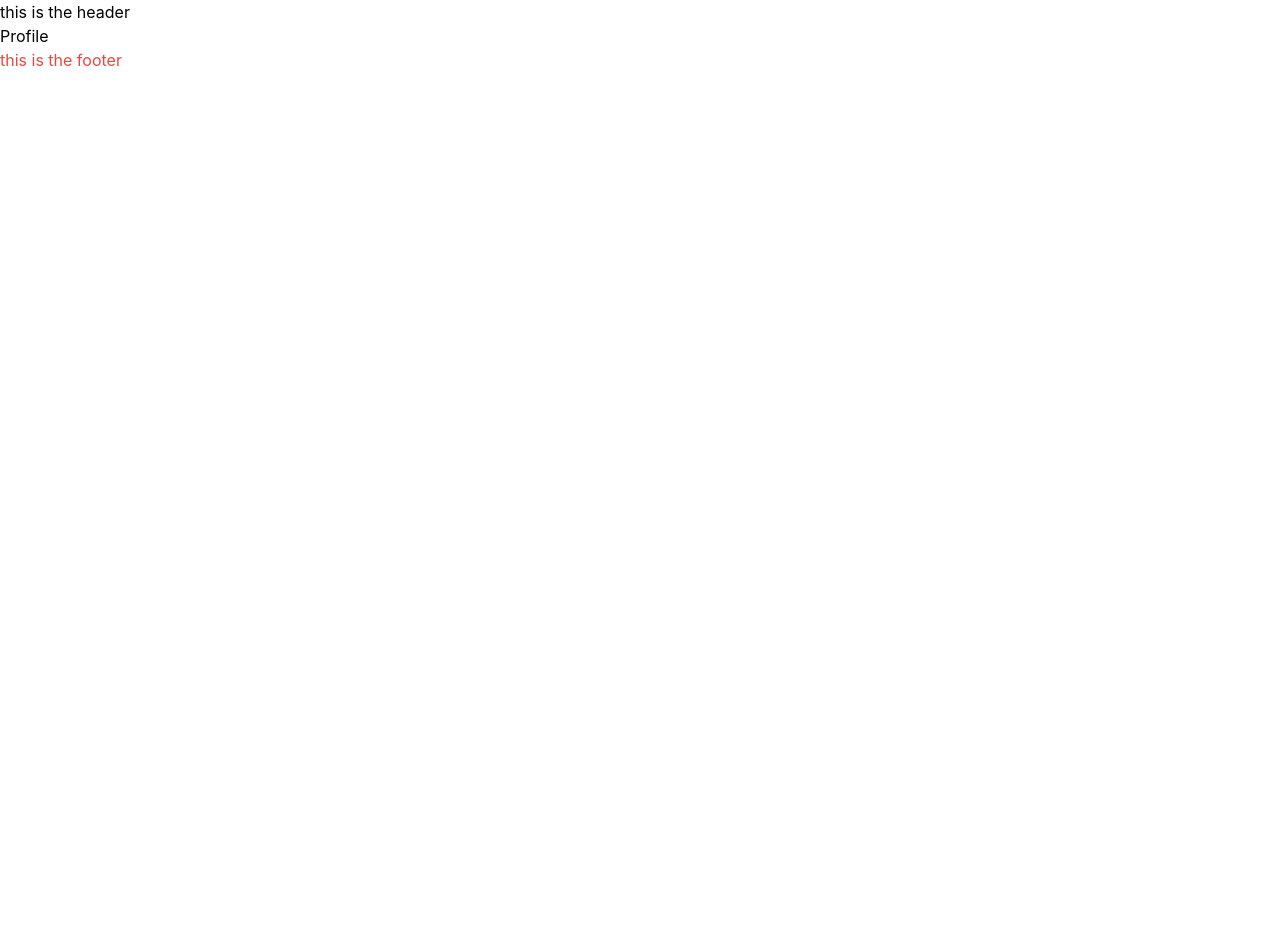
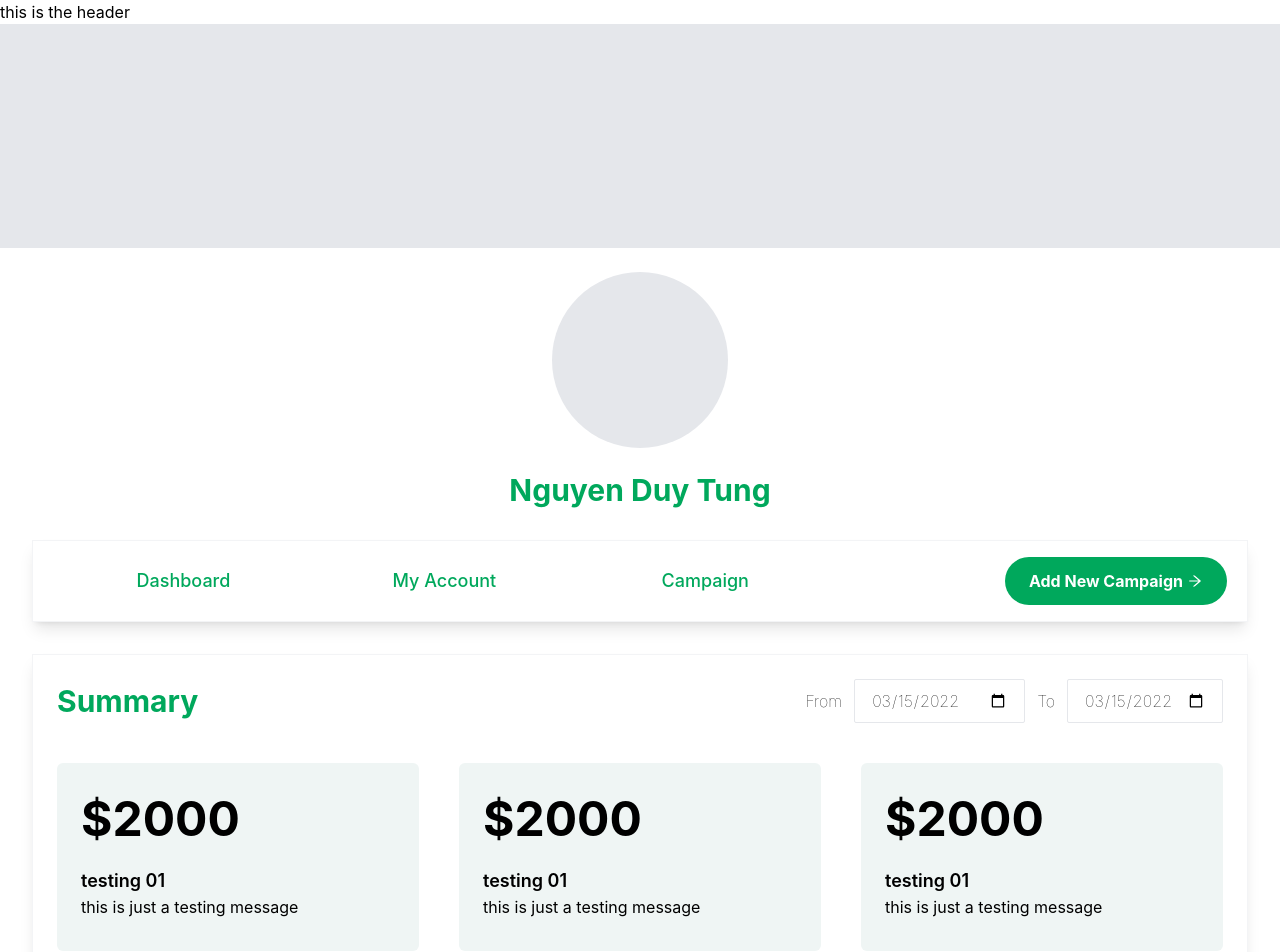
Before and after one commit to nduytung/do-an-chuyen-nganh, a React (Create React App) app: page /profile in a window 1280 px wide. Shown: the top 952 px of the page. Before the commit the page ends 800 px from the top, so only its background shows below. Built offline with nearby package versions, Linux system fonts and the light colour scheme.

Commit message:
adding user info screen

```diff
--- a/package.json
+++ b/package.json
@@ -15,6 +15,7 @@
     "@types/react-redux": "^7.1.23",
     "antd": "^4.19.2",
     "dotenv": "^16.0.0",
+    "moment": "^2.29.3",
     "react": "^17.0.2",
     "react-dom": "^17.0.2",
     "react-icons": "^4.3.1",
--- a/src/components/ProjectDetail/PrimaryBtn.tsx
+++ b/src/components/ProjectDetail/PrimaryBtn.tsx
@@ -8,11 +8,10 @@ type PrimaryBtn = {
 const PrimaryBtn = ({ callback, children, classname = null }: PrimaryBtn) => {
   return (
     <button
-      className={`${classname} flex items-center justify-between bg-[#00a85c] rounded-full text-white px-6 py-3 font-bold`}
+      className={`${classname} gap-1 flex items-center justify-between bg-[#00a85c] rounded-full text-white px-6 py-3 font-bold`}
       onClick={callback}
     >
-      {children}
-      <AiOutlineArrowRight className="text-white" />
+      {children} <AiOutlineArrowRight className="text-white" />
     </button>
   );
 };
--- a/src/components/WhiteBtn.tsx
+++ b/src/components/WhiteBtn.tsx
@@ -10,11 +10,11 @@ type PrimaryBtn = {
 const WhiteBtn = ({ classname, callback, children }: PrimaryBtn) => {
   return (
     <button
-      className={`${classname} flex border-white border items-center justify-between bg-[#00a85c] rounded-full text-white px-6 py-3 font-bold`}
+      className={`${classname} gap-1 flex border-[#00a85c] border items-center justify-between text-[#00a85c] rounded-full hover:bg-[#00a85c] hover:text-white px-6 py-3 font-bold`}
       onClick={callback}
     >
       {children}
-      <AiOutlineArrowRight className="text-white" />
+      <AiOutlineArrowRight />
     </button>
   );
 };
--- a/src/pages/Landing.tsx
+++ b/src/pages/Landing.tsx
@@ -210,6 +210,22 @@ const Landing = () => {
           </div>
         </section>
       </PageContainer>
+
+      <section className="bg-[#eff5f4] py-24">
+        <PageContainer classname="grid grid-cols-2">
+          <div>
+            <SectionTitle subHeader="join to us" header="not a member yet?" />
+            <p className="text-base text-gray-400 mb-6">
+              Join us! Our members can access savings of up to 50% and earn Trip
+              Coins while booking.{" "}
+            </p>
+            <div className="flex justify-start items-center gap-8">
+              <PrimaryBtn callback={() => {}}>Sign in</PrimaryBtn>
+              <WhiteBtn callback={() => {}}>Register</WhiteBtn>
+            </div>
+          </div>
+        </PageContainer>
+      </section>
     </main>
   );
 };
--- a/src/pages/Profile.tsx
+++ b/src/pages/Profile.tsx
@@ -1,7 +1,176 @@
+import moment from "moment";
 import React from "react";
+import PrimaryBtn from "../components/ProjectDetail/PrimaryBtn";
+import PageContainer from "../layouts/PageContainer";
 
+const SummaryBox = ({
+  money,
+  title,
+  desc,
+}: {
+  money: number;
+  title: string;
+  desc: string;
+}) => {
+  return (
+    <article className="py-8 px-6 rounded-md my-10 cursor-pointer bg-[#eff5f4] hover:bg-[#00a85c] hover:text-white">
+      <h2 className="text-5xl font-bold ">${money}</h2>
+      <p className="text-lg font-semibold mt-6">{title}</p>
+      <p>{desc}</p>
+    </article>
+  );
+};
 const Profile = () => {
-  return <div>Profile</div>;
+  return (
+    <main>
+      <div className="bg-gray-200 h-56 w-full"></div>
+      <PageContainer>
+        <div className="bg-gray-200 rounded-full h-44 w-44 mx-auto my-6"></div>
+        <h1 className="text-3xl font-bold text-[#00a85c] text-center">
+          Nguyen Duy Tung
+        </h1>
+
+        <section className="bg-white shadow-lg py-4 px-5 my-8 border border-gray-100">
+          <div className="flex justify-between items-center">
+            <div className="grid grid-cols-3 w-2/3">
+              <button className="text-lg font-medium text-[#00a85c]">
+                Dashboard
+              </button>
+              <button className="text-lg font-medium text-[#00a85c]">
+                My Account
+              </button>
+              <button className="text-lg font-medium text-[#00a85c]">
+                Campaign
+              </button>
+            </div>
+            <PrimaryBtn callback={() => {}}>Add New Campaign</PrimaryBtn>
+          </div>
+        </section>
+
+        {/* summary section */}
+        <section className="border border-gray-100 shadow-lg p-6">
+          <div className="flex justify-between items-center">
+            <h2 className="text-[#00a85c] font-bold text-3xl">Summary</h2>
+            <div className="flex gap-3 font-thin items-center">
+              <p>From</p>
+              <input
+                type="date"
+                value={moment(new Date()).format("YYYY-MM-DD")}
+                className="border border-gray-200 rounded-sm py-2 px-4 focus:outline-none"
+              />
+              <p>To</p>
+              <input
+                value={moment(new Date()).format("YYYY-MM-DD")}
+                type="date"
+                max={moment(new Date()).format("YYYY-MM-DD")}
+                className="border border-gray-200 rounded-sm py-2 px-4 focus:outline-none"
+              />
+            </div>
+          </div>
+
+          <div className="grid grid-cols-3 gap-10">
+            <SummaryBox
+              title="testing 01"
+              money={2000}
+              desc="this is just a testing message"
+            />
+            <SummaryBox
+              title="testing 01"
+              money={2000}
+              desc="this is just a testing message"
+            />
+            <SummaryBox
+              title="testing 01"
+              money={2000}
+              desc="this is just a testing message"
+            />
+          </div>
+        </section>
+
+        {/* combine info section */}
+        <section className="grid grid-cols-12 gap-8 my-12">
+          <main className="col-span-6 border border-gray-100 shadow-md p-6">
+            <h2 className="text-[#00a85c] text-2xl font-bold">My Campaign</h2>
+            <hr className="my-4" />
+            <p className="text-lg font-light">
+              : ( It looks like you don't have any campaign yet
+            </p>
+          </main>
+          <main className="col-span-6 grid gap-10">
+            <div className="border border-gray-100 shadow-md p-6">
+              <h2 className="text-[#00a85c] text-2xl font-bold">My Balance</h2>
+              <hr className="my-4" />
+              <p className="text-lg font-light">Current balance: $0000</p>
+            </div>
+            <div className="border border-gray-100 shadow-md p-6">
+              <h2 className="text-[#00a85c] text-2xl font-bold">
+                My Information
+              </h2>
+              <hr className="my-4" />
+              <div className="grid grid-cols-4 items-center gap-4 my-3">
+                <p className="text-lg font-semibold col-span-1">Username: </p>
+                <input
+                  type="text"
+                  name=""
+                  id=""
+                  value="nduytung"
+                  className="col-span-3 border border-gray-300 rounded-md py-2 px-4 w-full focus:outline-none"
+                />
+              </div>
+              <div className="grid grid-cols-4 items-center gap-4 my-3">
+                <p className="text-lg font-semibold col-span-1">Fullname: </p>
+                <input
+                  type="text"
+                  name=""
+                  id=""
+                  value="nduytung"
+                  className="col-span-3 border border-gray-300 rounded-md py-2 px-4 w-full focus:outline-none"
+                />
+              </div>
+              <div className="grid grid-cols-4 items-center gap-4 my-3">
+                <p className="text-lg font-semibold col-span-1">Email: </p>
+                <input
+                  type="text"
+                  name=""
+                  id=""
+                  value="nduytung"
+                  className="col-span-3 border border-gray-300 rounded-md py-2 px-4 w-full focus:outline-none"
+                />
+              </div>
+              <div className="grid grid-cols-4 items-center gap-4 my-3">
+                <p className="text-lg font-semibold col-span-4">Password: </p>
+                <input
+                  type="password"
+                  name=""
+                  id=""
+                  placeholder="Your OLD password"
+                  value=""
+                  className="col-span-4 border border-gray-300 rounded-md py-2 px-4 w-full focus:outline-none"
+                />
+                <input
+                  type="password"
+                  name=""
+                  id=""
+                  placeholder="Your new password"
+                  value=""
+                  className="col-span-2 border border-gray-300 rounded-md py-2 px-4 w-full focus:outline-none"
+                />
+                <input
+                  type="password"
+                  name=""
+                  id=""
+                  placeholder="Your new password"
+                  value=""
+                  className="col-span-2 border border-gray-300 rounded-md py-2 px-4 w-full focus:outline-none"
+                />
+              </div>
+              s
+            </div>
+          </main>
+        </section>
+      </PageContainer>
+    </main>
+  );
 };
 
 export default Profile;
```
Also changed, not shown: 1 other file (tests, documents, lock files or other folders).
